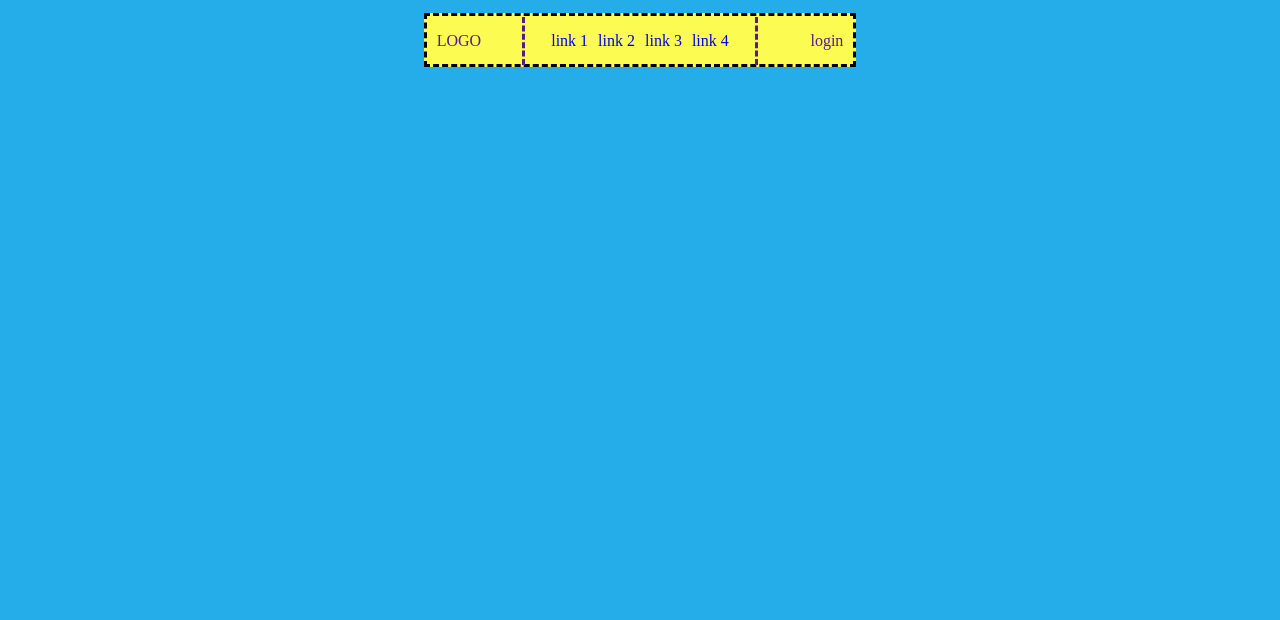
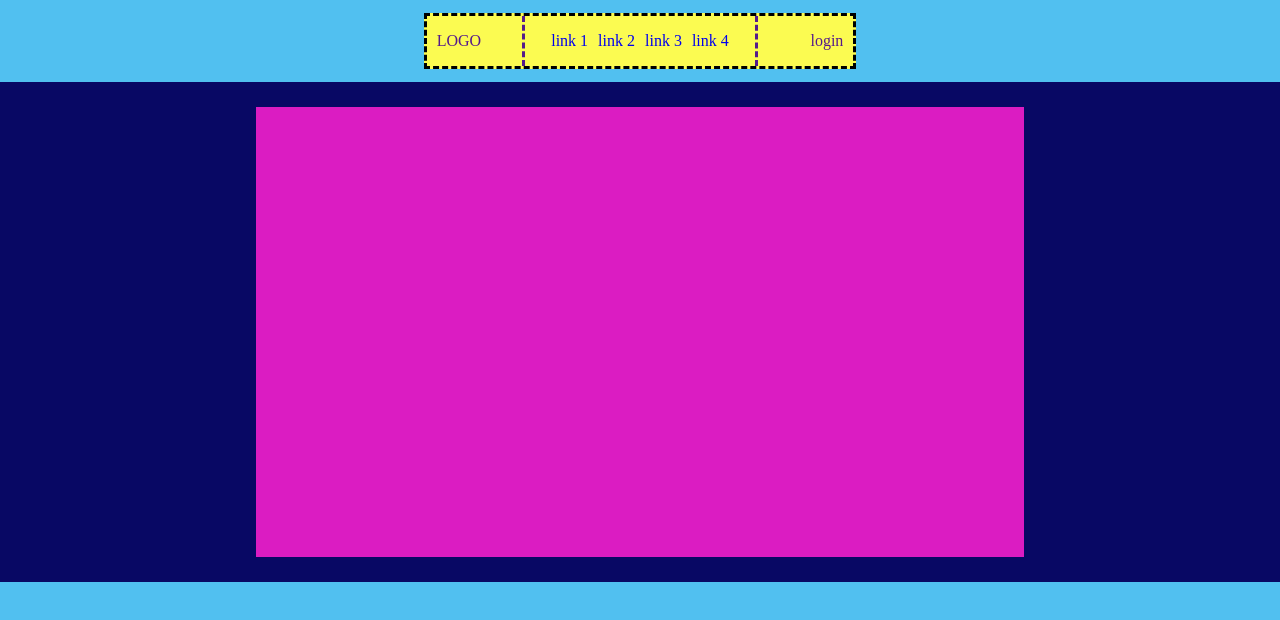
Before and after one commit to ElonaHoxhaj96/htmlcss-struttura-discord, a plain HTML site: page index.html in a window 1280 px wide. Drawn offline with Linux system fonts and the light colour scheme.

Commit message:
terminazione del header

```diff
--- a/index.html
+++ b/index.html
@@ -41,8 +41,10 @@
 
             </nav>
 
-            <div>
 
+            <!-- Presentazione principale sito  -->
+            <div id="principale">
+                <span id="conteiner1"> </span>
             </div>
         </header>
 
--- a/style.css
+++ b/style.css
@@ -1,14 +1,18 @@
 body{
+
     margin: 0;
     border: 0;
     padding: 0;
-    background-color: rgb(36, 173, 232);
+    background-color: rgb(81, 192, 240);
+}
+/* impostazioni del header*/
+header{
+    width: 100%;
+    height: 500px;
 }
 
-header{
-    width: 100%;
-    height: 60px;
-}
+
+/* impostazioni del menu del sito*/
 nav{
     display: flex;
     flex-flow: row wrap;
@@ -16,7 +20,7 @@ nav{
     align-items: center ;
     width: calc(100%/3);
     margin: 1% auto;
-    height: 80%;
+    height: 10%;
     background-color: rgb(251, 251, 81);
     border-style: dashed;
 }
@@ -39,8 +43,6 @@ nav>ul{
     display: inline-flex;
     list-style-type: none;
     gap: 10px;
-
-
 }
 
 
@@ -52,3 +54,22 @@ nav>ul{
     align-content: center;
     text-align: end;
 }
+
+/* impostazioni della presentazione principale della pagina*/
+
+#principale{
+    display: flex;
+    justify-content: center;
+    align-items: center;
+    background-color: rgb(8, 8, 100);
+    width: 100%;
+    height: 100%;
+}
+
+#conteiner1{
+
+    margin: auto;
+    background-color: rgb(219, 28, 194);
+    width: 60%;
+    height: 90%;
+}
```
